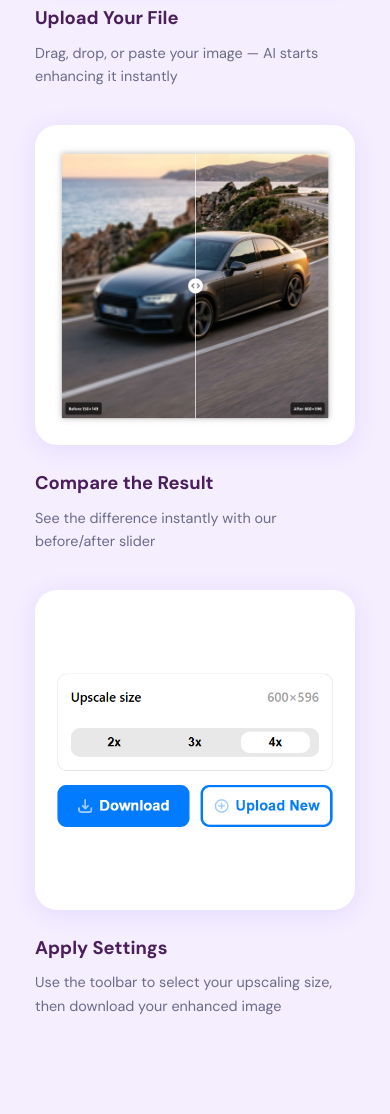
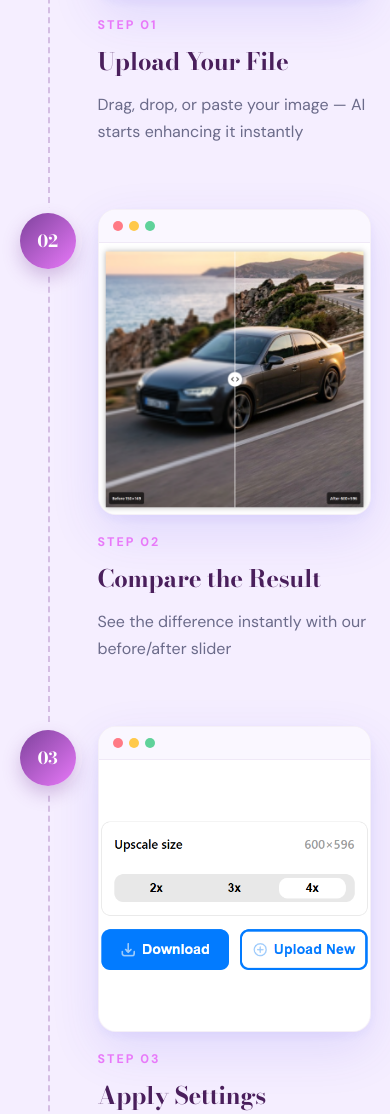
Before and after one commit to iusav/ai_upscaler_web, a plain HTML site: page index.html in a window 390 px wide. Shown: the part 1649-2763 px from the top of the page. Drawn offline with nearby package versions, Linux system fonts and the light colour scheme.

Commit message:
update the block How It Work

```diff
--- a/index.html
+++ b/index.html
@@ -99,12 +99,14 @@
     <div class="container">
       <h2 class="section-title">How It Works</h2>
 
-      <div class="steps">
-        <div class="steps__layout">
-          <div class="steps__col">
-            <div class="step__card">
-              <div class="step__visual">
-                <div class="how-step__img-wrap">
+      <ol class="timeline">
+        <li class="timeline__item">
+          <div class="timeline__visual">
+            <div class="mockup">
+              <div class="mockup__bar" aria-hidden="true">
+                <span></span><span></span><span></span>
+              </div>
+              <div class="mockup__screen">
                 <img
                   src="assets/img_HowItWorks__Upload.png"
                   alt="Extension window: upload an image by drag and drop or paste"
@@ -115,18 +117,21 @@
               </div>
             </div>
           </div>
-            <div class="step__info">
-              <h3 class="step__title">Upload Your File</h3>
-              <p class="step__desc">Drag, drop, or paste your image — AI starts enhancing it instantly</p>
+          <div class="timeline__node" aria-hidden="true"><span>01</span></div>
+          <div class="timeline__content">
+            <p class="timeline__kicker">Step 01</p>
+            <h3 class="timeline__title">Upload Your File</h3>
+            <p class="timeline__desc">Drag, drop, or paste your image — AI starts enhancing it instantly</p>
           </div>
+        </li>
+
+        <li class="timeline__item">
+          <div class="timeline__visual">
+            <div class="mockup">
+              <div class="mockup__bar" aria-hidden="true">
+                <span></span><span></span><span></span>
               </div>
-
-          <div class="step__arrow" aria-hidden="true">→</div>
-
-          <div class="steps__col">
-            <div class="step__card">
-              <div class="step__visual">
-                <div class="how-step__img-wrap">
+              <div class="mockup__screen">
                 <img
                   src="assets/img_HowItWorks__Preview.png"
                   alt="Before and after comparison with the quality slider"
@@ -137,18 +142,21 @@
               </div>
             </div>
           </div>
-            <div class="step__info">
-              <h3 class="step__title">Compare the Result</h3>
-              <p class="step__desc">See the difference instantly with our before/after slider</p>
+          <div class="timeline__node" aria-hidden="true"><span>02</span></div>
+          <div class="timeline__content">
+            <p class="timeline__kicker">Step 02</p>
+            <h3 class="timeline__title">Compare the Result</h3>
+            <p class="timeline__desc">See the difference instantly with our before/after slider</p>
           </div>
+        </li>
+
+        <li class="timeline__item">
+          <div class="timeline__visual">
+            <div class="mockup">
+              <div class="mockup__bar" aria-hidden="true">
+                <span></span><span></span><span></span>
               </div>
-
-          <div class="step__arrow" aria-hidden="true">→</div>
-
-          <div class="steps__col">
-            <div class="step__card">
-              <div class="step__visual">
-                <div class="how-step__img-wrap">
+              <div class="mockup__screen">
                 <img
                   src="assets/img_HowItWorks__tools.png"
                   alt="Upscale size options and download or upload new image"
@@ -159,13 +167,14 @@
               </div>
             </div>
           </div>
-            <div class="step__info">
-              <h3 class="step__title">Apply Settings</h3>
-              <p class="step__desc">Use the toolbar to select your upscaling size, then download your enhanced image</p>
+          <div class="timeline__node" aria-hidden="true"><span>03</span></div>
+          <div class="timeline__content">
+            <p class="timeline__kicker">Step 03</p>
+            <h3 class="timeline__title">Apply Settings</h3>
+            <p class="timeline__desc">Use the toolbar to select your upscaling size, then download your enhanced image</p>
           </div>
-          </div>
-        </div>
-      </div>
+        </li>
+      </ol>
     </div>
   </section>
 
--- a/style.css
+++ b/style.css
@@ -267,106 +267,146 @@ a { text-decoration: none; color: inherit; }
 }
 
 /* ═══════════════════════════════════════
-   HOW IT WORKS
+   HOW IT WORKS — Vertical Zigzag Timeline
 ═══════════════════════════════════════ */
 .how {
-  padding: 120px 0;
+  padding: 140px 0;
   background: var(--clr-bg);
 }
 
-.steps {
-  width: 100%;
-  overflow-x: auto;
-  -webkit-overflow-scrolling: touch;
+.timeline {
+  list-style: none;
+  position: relative;
+  max-width: 980px;
+  margin-inline: auto;
+  padding: 20px 0;
 }
 
-.steps__layout {
-  display: flex;
-  align-items: flex-start;
-  justify-content: center;
-  gap: 8px;
-  flex-wrap: nowrap;
-  min-width: min(100%, 1040px);
-  margin-inline: auto;
+/* dashed central line */
+.timeline::before {
+  content: "";
+  position: absolute;
+  top: 60px;
+  bottom: 60px;
+  left: 50%;
+  width: 0;
+  border-left: 2px dashed rgba(126, 66, 156, .28);
+  transform: translateX(-50%);
 }
 
-.steps__col {
-  display: flex;
-  flex-direction: column;
-  align-items: flex-start;
-  gap: 24px;
-  flex: 1 1 200px;
-  min-width: 0;
-  max-width: 320px;
+.timeline__item {
+  position: relative;
+  display: grid;
+  grid-template-columns: 1fr 96px 1fr;
+  align-items: center;
+  column-gap: 40px;
+  padding: 50px 0;
 }
 
-.step__card {
-  width: 100%;
+/* default layout: visual left, content right */
+.timeline__visual  { grid-column: 1; justify-self: end;    width: 100%; max-width: 380px; }
+.timeline__node    { grid-column: 2; justify-self: center; }
+.timeline__content { grid-column: 3; justify-self: start;  max-width: 360px; }
+
+/* zigzag — flip on every even step */
+.timeline__item:nth-child(even) .timeline__visual  { grid-column: 3; justify-self: start; }
+.timeline__item:nth-child(even) .timeline__content { grid-column: 1; justify-self: end; text-align: right; }
+
+/* numbered node on the line */
+.timeline__node {
+  width: 84px;
+  height: 84px;
+  border-radius: 50%;
+  background: linear-gradient(135deg, var(--clr-primary), var(--clr-accent));
   display: flex;
   align-items: center;
   justify-content: center;
-  background: var(--clr-card-bg);
-  border-radius: var(--radius-lg);
-  padding: 20px 16px;
-  box-shadow: var(--shadow-card);
-  transition: transform .25s ease, box-shadow .25s ease;
+  color: var(--clr-white);
+  font-family: var(--font-display);
+  font-size: 1.6rem;
+  font-weight: 700;
+  letter-spacing: -.02em;
+  box-shadow:
+    0 12px 28px rgba(126, 66, 156, .32),
+    0 0 0 10px var(--clr-bg);
+  transition: transform .4s cubic-bezier(.2,.8,.2,1);
 }
-.step__card:hover {
-  transform: translateY(-4px);
-  box-shadow: 0 12px 40px rgba(74,61,232,.14);
+.timeline__item:hover .timeline__node {
+  transform: scale(1.06) rotate(-4deg);
 }
 
-.how .step__info {
-  text-align: left;
+/* device-style mockup wrapping the screenshot */
+.mockup {
   width: 100%;
+  background: var(--clr-white);
+  border-radius: 18px;
+  overflow: hidden;
+  border: 1px solid rgba(126, 66, 156, .08);
+  box-shadow:
+    0 18px 50px rgba(74, 61, 232, .12),
+    0 4px 12px rgba(74, 61, 232, .06);
+  transition: transform .4s ease, box-shadow .4s ease;
+}
+.timeline__item:hover .mockup {
+  transform: translateY(-6px);
+  box-shadow:
+    0 28px 60px rgba(74, 61, 232, .18),
+    0 6px 14px rgba(74, 61, 232, .08);
 }
 
-.step__visual {
-  flex-shrink: 0;
+.mockup__bar {
   display: flex;
   align-items: center;
-  justify-content: center;
-  width: 100%;
+  gap: 6px;
+  padding: 11px 14px;
+  background: #faf7ff;
+  border-bottom: 1px solid rgba(126, 66, 156, .08);
 }
+.mockup__bar span {
+  width: 10px;
+  height: 10px;
+  border-radius: 50%;
+  background: #e3dcef;
+}
+.mockup__bar span:nth-child(1) { background: #ff7a85; }
+.mockup__bar span:nth-child(2) { background: #ffc94a; }
+.mockup__bar span:nth-child(3) { background: #5fd29a; }
 
-/* Square screenshots (1000×1000 assets → sharp on Retina at ~280px display) */
-.how-step__img-wrap {
-  width: 100%;
-  max-width: 280px;
+.mockup__screen {
   aspect-ratio: 1 / 1;
-  border-radius: var(--radius-md);
-  overflow: hidden;
   background: #f8f7fd;
 }
-.how-step__img-wrap img {
-  display: block;
+.mockup__screen img {
   width: 100%;
   height: 100%;
   object-fit: contain;
+  display: block;
 }
 
-/* arrow — aligned to step card (square image + padding) */
-.step__arrow {
-  font-size: 1.6rem;
-  color: #b0afc8;
-  flex-shrink: 0;
-  display: flex;
-  align-items: center;
-  align-self: flex-start;
-  height: 320px;
-  padding-top: 0;
+/* content */
+.timeline__kicker {
+  font-family: var(--font-body);
+  font-size: .78rem;
+  font-weight: 700;
+  letter-spacing: .16em;
+  text-transform: uppercase;
+  color: var(--clr-accent);
+  margin-bottom: 12px;
 }
 
-.step__title {
-  font-size: 1.15rem;
-  font-weight: 700;
-  margin-bottom: 8px;
+.timeline__title {
+  font-family: var(--font-display);
+  font-size: clamp(1.5rem, 2.4vw, 1.95rem);
+  line-height: 1.2;
+  letter-spacing: -.01em;
   color: var(--clr-text);
+  margin-bottom: 14px;
 }
-.step__desc {
-  font-size: .9rem;
+
+.timeline__desc {
+  font-size: 1rem;
   color: var(--clr-muted);
-  line-height: 1.65;
+  line-height: 1.7;
 }
 
 /* ═══════════════════════════════════════
@@ -503,19 +543,57 @@ a { text-decoration: none; color: inherit; }
 
   .features__grid { grid-template-columns: 1fr; }
 
-  .steps {
-    overflow-x: visible;
+  /* Timeline → single-column mobile layout with line on the left */
+  .timeline {
+    max-width: 520px;
+    padding: 0;
   }
-  .steps__layout {
-    flex-direction: column;
-    align-items: center;
-    gap: 36px;
-    min-width: 0;
-    flex-wrap: wrap;
+  .timeline::before {
+    left: 28px;
+    top: 28px;
+    bottom: 28px;
+    transform: none;
   }
-  .step__arrow { display: none; }
-  .steps__col {
-    max-width: 320px;
+
+  .timeline__item,
+  .timeline__item:nth-child(even) {
+    grid-template-columns: 56px 1fr;
+    column-gap: 22px;
+    align-items: flex-start;
+    padding: 32px 0;
+  }
+
+  .timeline__item .timeline__node,
+  .timeline__item:nth-child(even) .timeline__node {
+    grid-column: 1;
+    grid-row: 1 / span 2;
+    align-self: start;
+    justify-self: center;
+    width: 56px;
+    height: 56px;
+    font-size: 1.05rem;
+    margin-top: 4px;
+    box-shadow:
+      0 8px 18px rgba(126, 66, 156, .3),
+      0 0 0 6px var(--clr-bg);
+  }
+
+  .timeline__item .timeline__visual,
+  .timeline__item:nth-child(even) .timeline__visual {
+    grid-column: 2;
+    grid-row: 1;
+    justify-self: stretch;
+    max-width: 100%;
+    margin-bottom: 18px;
+  }
+
+  .timeline__item .timeline__content,
+  .timeline__item:nth-child(even) .timeline__content {
+    grid-column: 2;
+    grid-row: 2;
+    justify-self: stretch;
+    max-width: 100%;
+    text-align: left;
   }
 }
 
```
Lines whose indentation alone changed are shown as unchanged.
